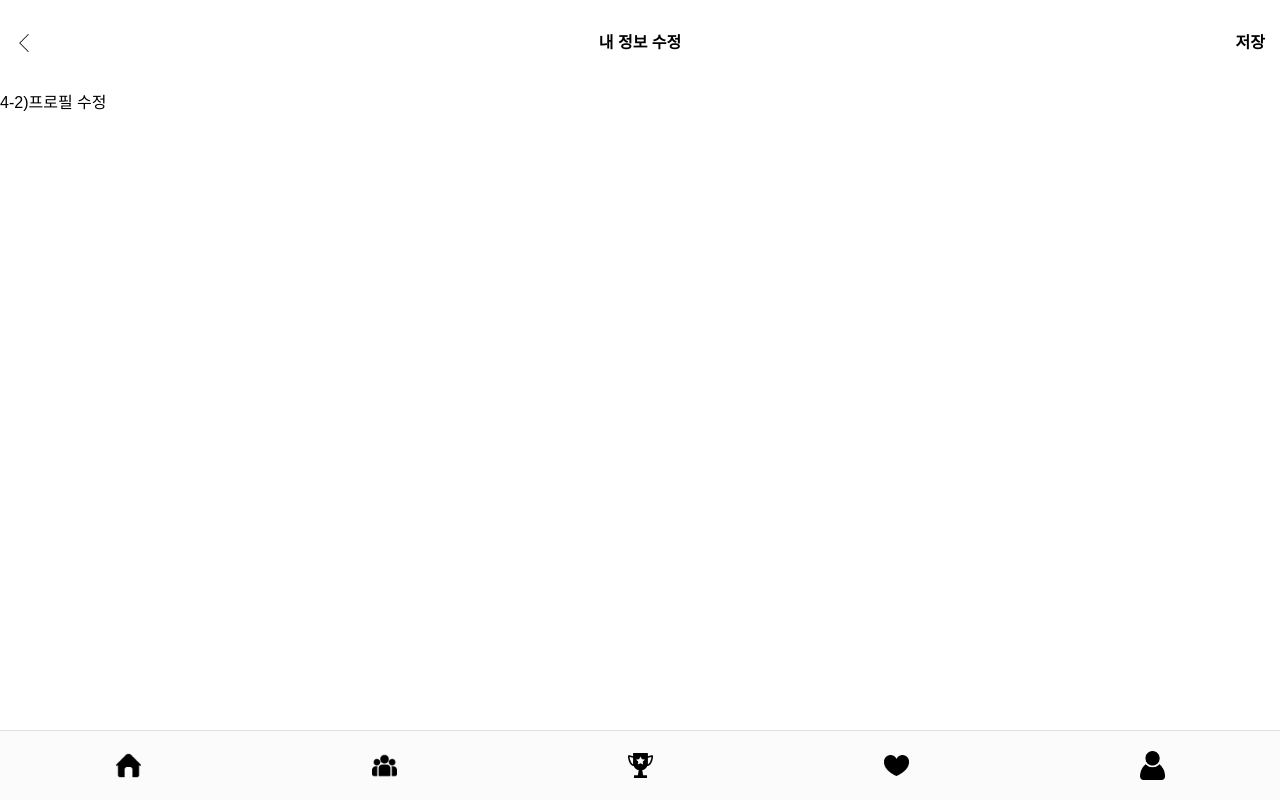
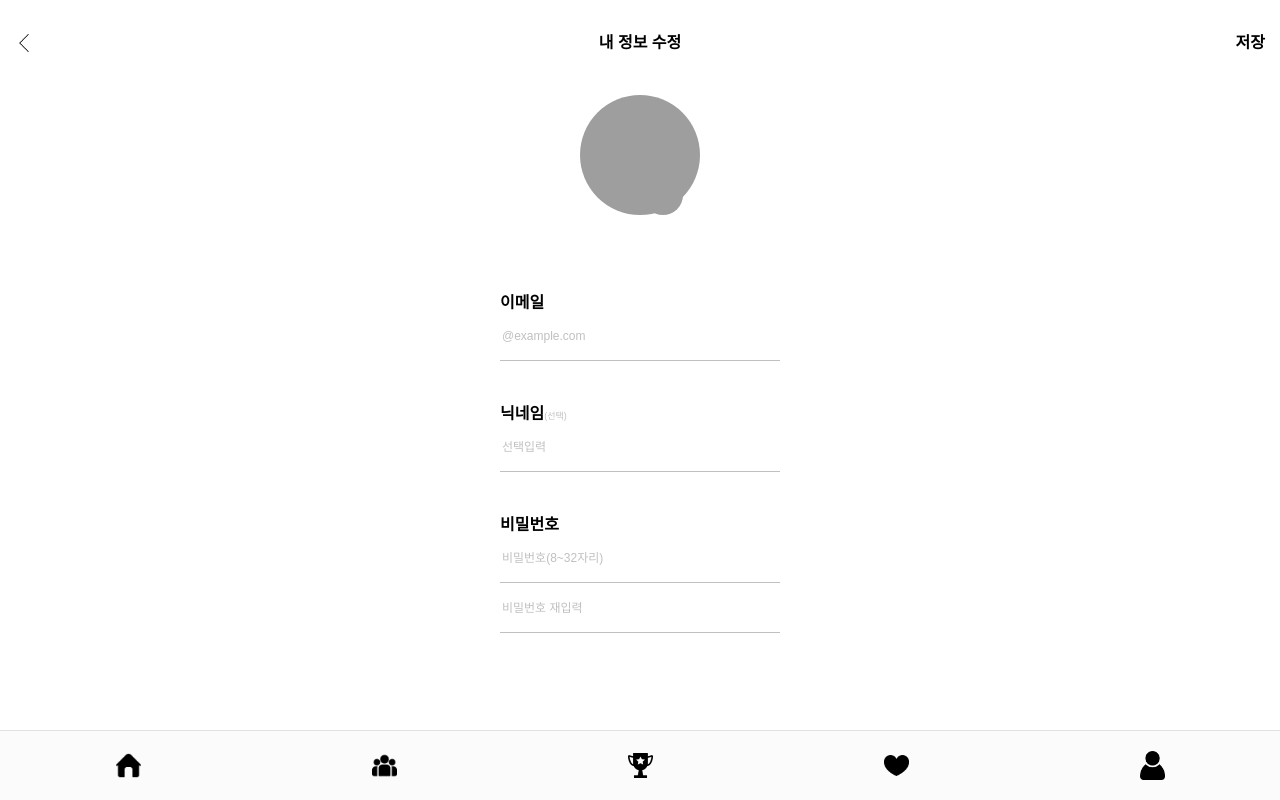
Before and after one commit to gahyeon8955/broad, a Django app: page /user/profile-update/ in a window 1280 px wide. Run offline with Django 3.2, Linux system fonts and the light colour scheme; some web fonts are replaced; grey boxes are pictures that could not be loaded.

Commit message:
my_profile 수정 , my_profile_update 디자인

```diff
--- a/static/users/css/profile_update.css
+++ b/static/users/css/profile_update.css
@@ -0,0 +1,60 @@
+.profile_update__top{
+    width: 100%;
+    height: 200px;
+    display: flex;
+    justify-content: center;
+}
+.profile_update__image{
+    width: 120px;
+    height: 120px;
+    border-radius: 50%;
+    position: absolute;
+}
+.profile_update__imageupdate{
+    width: 40px;
+    height: 40px;
+    border-radius: 50%;
+    position: absolute;
+    margin-top: 80px;
+    margin-left: 45px;
+}
+
+.content {
+    display: flex;
+    justify-content: center;
+  }
+
+  .profile_update_midbox {
+    width: 280px;
+  }
+
+  .profile_update_sectionbox {
+    display: flex;
+    flex-direction: column;
+    margin-bottom: 45px;
+  }
+
+  .profile_update_sectionbox strong {
+    font-size: 9px;
+    color: #c0c0c0;
+    font-weight: normal;
+  }
+
+  .profile_update_label {
+    font-weight: bold;
+  }
+
+  .profile_update_input {
+    border: none;
+    border-bottom: solid thin #c0c0c0;
+    height: 50px;
+    font-size: 12px;
+  }
+
+  .profile_update_input::placeholder {
+    color: #c0c0c0;
+  }
+
+  .profile_update_input:focus {
+    outline: none;
+  }
--- a/templates/users/profile_update.html
+++ b/templates/users/profile_update.html
@@ -29,5 +29,27 @@
 
 
 {% block content %}
-4-2)프로필 수정
+<form action="" method="post">
+<div class="profile_update__top">
+    <img class="profile_update__image" src="https://upload.wikimedia.org/wikipedia/commons/thumb/7/7e/Circle-icons-profile.svg/1200px-Circle-icons-profile.svg.png">
+    <img class="profile_update__imageupdate" src="https://www.vhv.rs/dpng/d/462-4623656_thumb-image-camera-icon-png-circle-transparent-png.png">
+</div>
+<div class="profile_update_midbox">
+<div class="profile_update_sectionbox">
+    <label for="user_email" class="profile_update_label">이메일</label>
+    <input class="profile_update_input" type="email" name="user_email" id="user_email" placeholder="@example.com">
+</div>
+<div class="profile_update_sectionbox">
+    <label for="user_nickname" class="profile_update_label">닉네임<strong>(선택)</strong></label>
+    <input class="profile_update_input" type="text" name=" user_nickname" id="user_nickname" placeholder="선택입력">
+</div>
+<div class="profile_update_sectionbox">
+    <label for="user_password" class="profile_update_label">비밀번호</label>
+    <input class="profile_update_input" type="password" name="user_password" id="user_password"
+        placeholder="비밀번호(8~32자리)">
+    <input class="profile_update_input" type="password" name="user_confirm_password" id="user_confirm_password"
+        placeholder="비밀번호 재입력">
+</div>
+</div>
+</form>
 {% endblock content %}
```
Also changed, not shown: static/users/css/my_profile.css (+16 -4 lines), templates/users/my_profile.html (+4 -4 lines).
